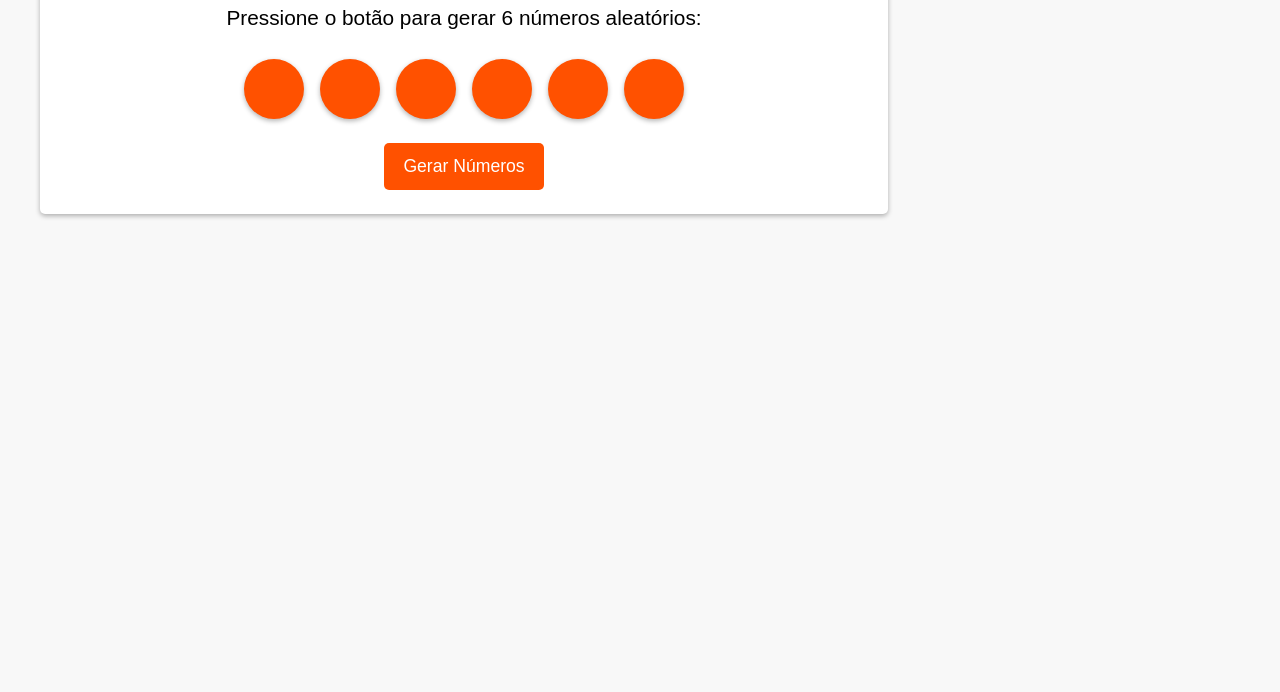
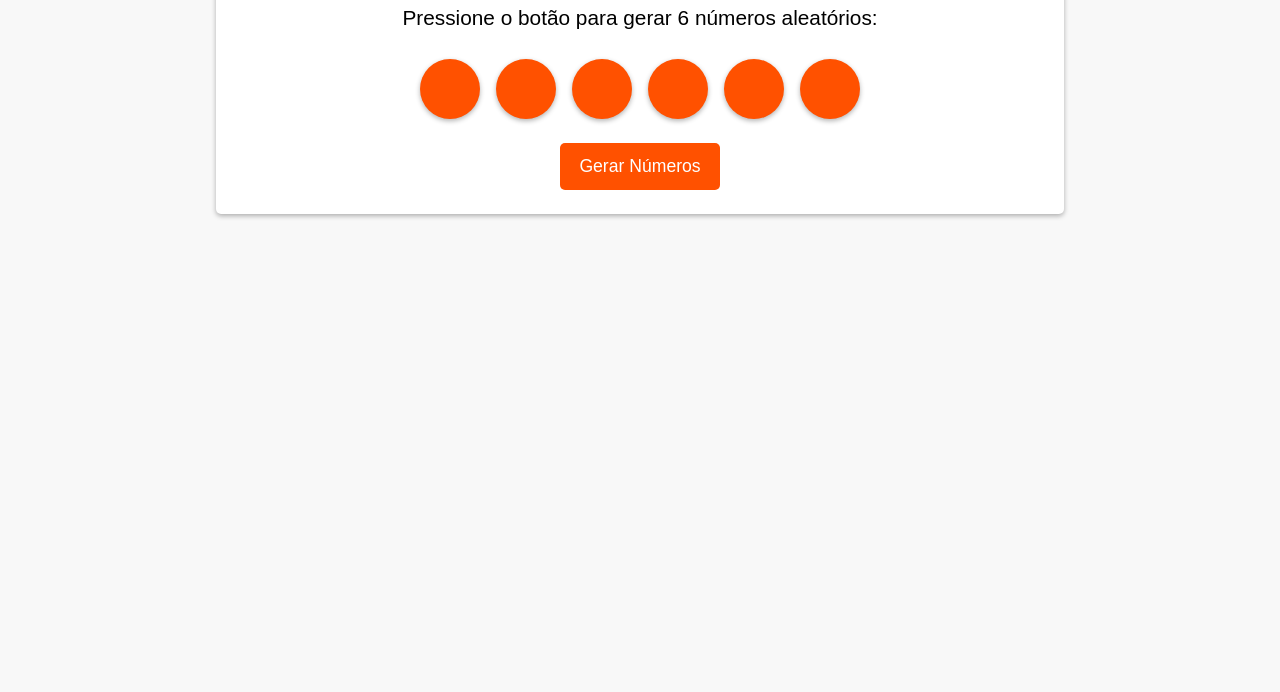
Before and after one commit to ambleandro/Gerador-da-Mega-Sena, a plain HTML site: page index.html in a window 1280 px wide. Shown: the part 108-800 px from the top of the page. Drawn offline with Linux system fonts and the light colour scheme.

Commit message:
Fixed .container alignment

```diff
--- a/styles.css
+++ b/styles.css
@@ -7,7 +7,7 @@ body {
   max-width: 800px;
   margin: 0 auto;
   padding: 1.5rem;
-  margin: 2rem;
+  margin-top: 2rem;
   background-color: #fff;
   border-radius: 5px;
   box-shadow: 0px 2px 5px rgba(0, 0, 0, 0.3);
```
